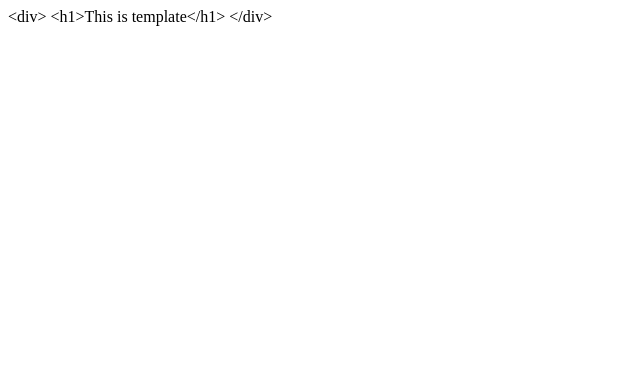
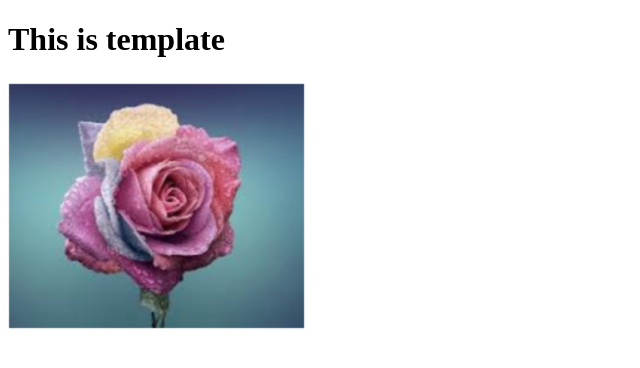
Before and after one commit to tauhidul0821/plan-vue, a plain HTML site: page 3.template.html in a window 1280 px wide. Shown: the whole page, without its empty margins (0-640 px from the left). Drawn offline with Linux system fonts and the light colour scheme.

Commit message:
template done

```diff
--- a/3.template.html
+++ b/3.template.html
@@ -11,7 +11,8 @@
 
 <body>
     <div id="app3">
-        <div>{{htmlcontent}}</div>
+        <div v-html="htmlcontent"></div>
+        <img v-bind:src="imgsrc" width="300px" height="250">
 
     </div>
 
@@ -22,7 +23,8 @@
             data: {
                 htmlcontent: `<div>
                     <h1>This is template</h1>
-                    </div>`
+                    </div>`,
+                imgsrc: 'images/flower.png'
             }
         })
 
```
Also changed, not shown: images/flower.png (added).
